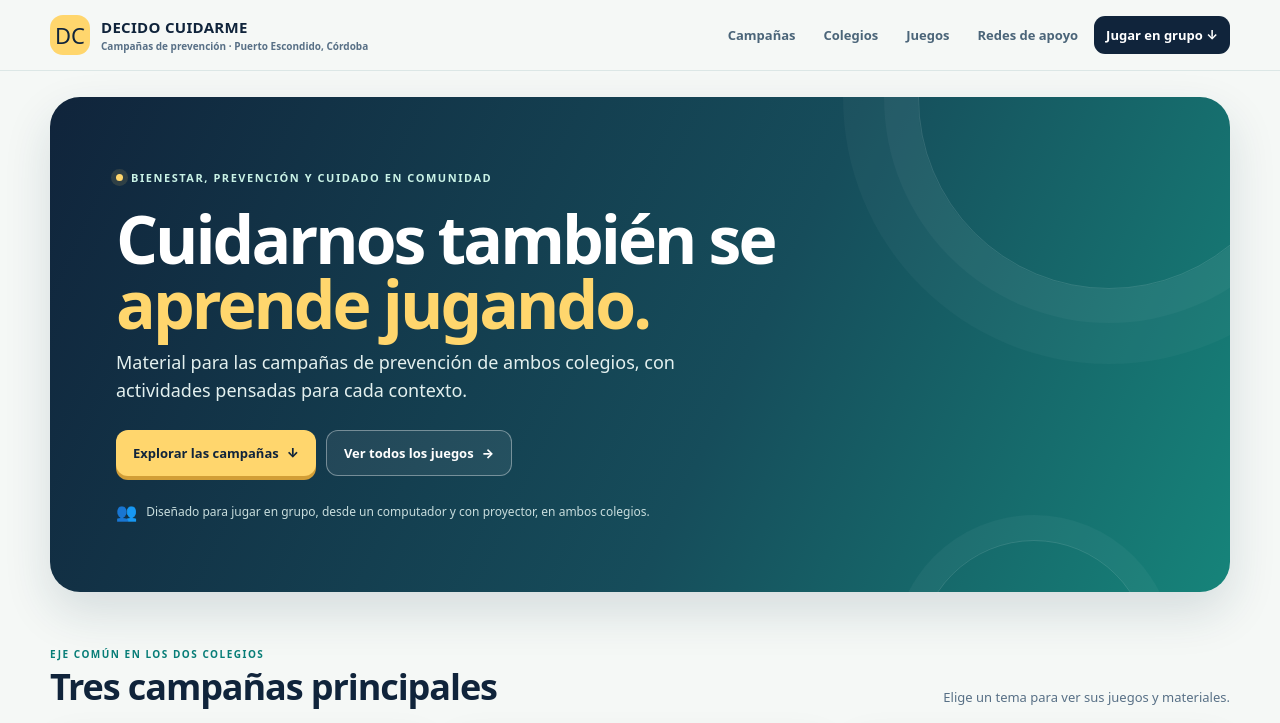
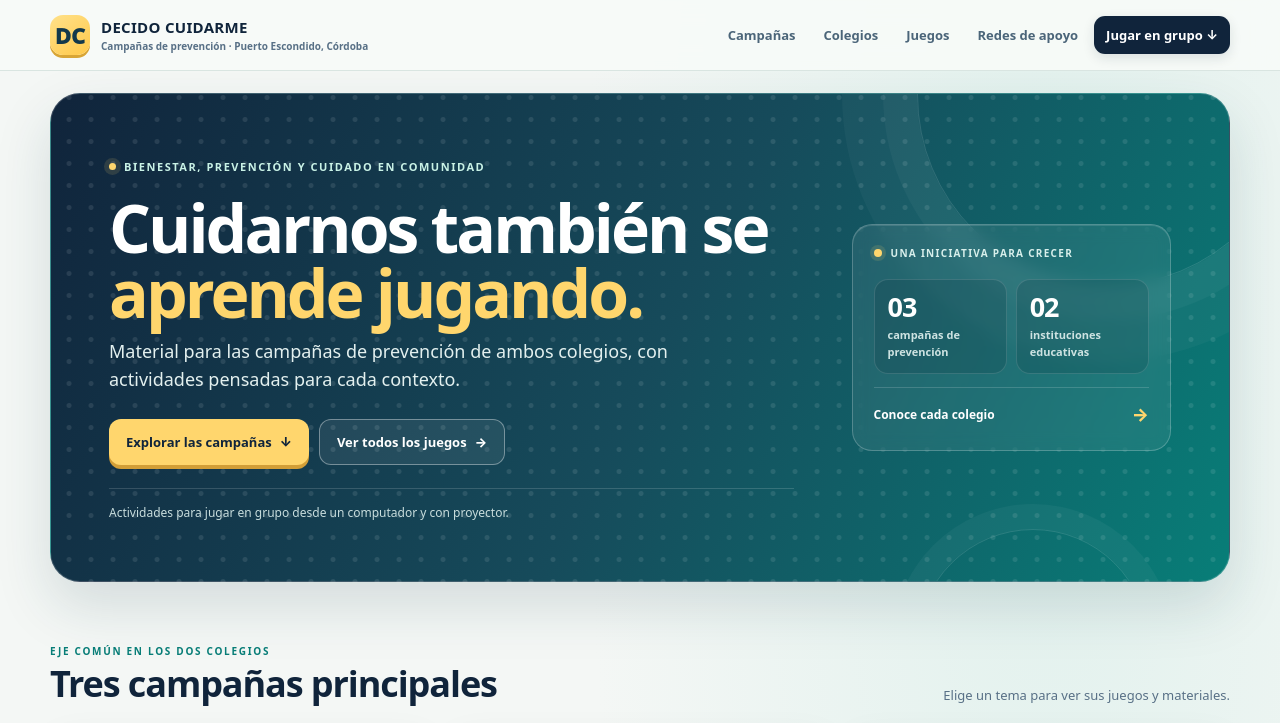
Before and after one commit to Ruben-arc3/decido-cuidarme, a plain HTML site: page outputs/index.html in a window 1280 px wide. Shown: the top 723 px of the page. Drawn offline with Linux system fonts and the light colour scheme.

Commit message:
Mejorar diseño de la página central

```diff
--- a/outputs/index.html
+++ b/outputs/index.html
@@ -12,6 +12,35 @@
 @media(max-width:560px){.shell{width:calc(100% - 24px)}.topinner{gap:6px}.brand small{font-size:9px}.nav a{padding:8px 9px;font-size:11px}.hero{margin-top:13px;padding:27px 22px;border-radius:22px}.hero h1{font-size:42px}.section{padding-top:41px}.section-head{display:block}.section-head>p{margin-top:8px}.campaign-grid,.school-grid,.game-grid,.shared-grid{grid-template-columns:1fr}.campaign{min-height:unset}.campaign-link{padding-top:13px}.game-group{padding:14px}.game{min-height:165px}.footer-inner{display:block}.footer-inner span{display:block;margin-top:6px}}
 @media(prefers-reduced-motion:reduce){html{scroll-behavior:auto}*,*:before,*:after{transition:none!important}}
 .dialog-icon{display:none!important}
+/* Portada */
+body{background:radial-gradient(ellipse at 82% 8%,#e1f1ed 0,transparent 29rem),#f4f7f5}
+.topbar{background:#f7faf8eF;border-color:#d9e5e1}
+.mark{color:#12384b;background:linear-gradient(145deg,#ffe18a,#ffc94a);box-shadow:0 3px 0 #d8a536;font-weight:950}
+.nav a{transition:background .18s,color .18s,transform .18s}.nav a:hover{transform:translateY(-1px)}
+.nav .nav-cta{box-shadow:0 4px 12px #10243b20}.nav .nav-cta:hover{background:#1c5262;color:#fff}
+.hero{margin-top:22px;padding:clamp(28px,5vw,58px);border:1px solid #ffffff30;background:radial-gradient(circle at 82% 16%,#ffffff19 0 2px,transparent 3px) 0 0/22px 22px,linear-gradient(118deg,#10243b 0%,#164b5b 52%,#087e78 100%);box-shadow:0 24px 56px #153b4d25}
+.hero-layout{display:grid;grid-template-columns:minmax(0,1.5fr) minmax(240px,.7fr);align-items:center;gap:clamp(22px,5vw,58px)}
+.hero-content{max-width:760px}.hero h1{max-width:740px}.hero p{max-width:610px}.hero-note{padding-top:15px;border-top:1px solid #ffffff26}
+.hero-panel{padding:21px;border:1px solid #ffffff38;border-radius:20px;background:#ffffff12;box-shadow:inset 0 1px #ffffff20;backdrop-filter:blur(8px)}
+.hero-panel-title{display:flex;align-items:center;gap:9px;color:#d8efeb;font-size:10px;font-weight:900;letter-spacing:.13em;text-transform:uppercase}
+.hero-panel-title:before{width:8px;height:8px;border-radius:50%;background:var(--gold);box-shadow:0 0 0 4px #ffd66d21;content:""}
+.hero-stats{display:grid;grid-template-columns:repeat(2,1fr);gap:9px;margin-top:18px}
+.hero-stat{padding:13px;border:1px solid #ffffff21;border-radius:14px;background:#061d2c25}
+.hero-stat strong{display:block;color:#fff;font-size:27px;line-height:1;font-weight:900;letter-spacing:-.04em}
+.hero-stat span{display:block;margin-top:6px;color:#cee3e2;font-size:11px;font-weight:750}
+.hero-panel-link{display:flex;justify-content:space-between;align-items:center;gap:10px;margin-top:13px;padding-top:13px;border-top:1px solid #ffffff28;color:#fff;text-decoration:none;font-size:12px;font-weight:850}
+.hero-panel-link span{color:var(--gold);font-size:18px;transition:transform .18s}.hero-panel-link:hover span{transform:translateX(4px)}
+.section{padding-top:62px}.section-head{margin-bottom:21px}.section-kicker{letter-spacing:.17em}
+.campaign-grid{gap:17px}.campaign{min-height:238px;padding:23px;transition:transform .2s,box-shadow .2s,border-color .2s}.campaign:hover{transform:translateY(-4px);border-color:#c5d9d3;box-shadow:0 20px 42px #15344d16}.campaign-icon{font-size:15px;font-weight:950;letter-spacing:.03em}.campaign h3{max-width:290px}.campaign-link{font-size:12px}
+.callout{align-items:center;margin-top:18px;padding:16px 19px;border-color:#efdfa9;background:linear-gradient(110deg,#fff9e8,#fffdf6)}
+.school-grid{gap:17px}.school-card{min-height:230px;padding:24px;transition:transform .2s,box-shadow .2s}.school-card:hover{transform:translateY(-3px);box-shadow:0 20px 42px #15344d16}.school-icon{font-size:14px;font-weight:950;letter-spacing:.04em}.school-card.vicente{border-top:3px solid #397ba6}.school-card.villa{border-top:3px solid #148875}
+.games{padding-top:64px}.games-by-campaign{gap:18px}.game-group{padding:22px;border-color:#dfe9e4;background:#eef4f1;scroll-margin-top:92px;transition:border-color .2s,box-shadow .2s}.game-group:target{border-color:#96c4b7;box-shadow:0 0 0 3px #14887512}.game-grid{gap:12px}.game{min-height:183px;border-color:#e4ece8;transition:transform .18s,box-shadow .18s,border-color .18s}.game:hover{transform:translateY(-3px);border-color:#c9ddd4;box-shadow:0 12px 24px #15344d10}.game a{transition:gap .18s}.game a:hover{gap:10px;text-decoration:none}
+.shared-card{position:relative;overflow:hidden;box-shadow:0 16px 34px #15344d15}.shared-card:after{position:absolute;right:-55px;bottom:-100px;width:240px;height:240px;border:1px solid #ffffff27;border-radius:50%;box-shadow:0 0 0 24px #ffffff0a,0 0 0 53px #ffffff08;content:"";pointer-events:none}.shared-card>*{position:relative;z-index:1}
+.care-card{box-shadow:var(--shadow)}.footer{margin-top:64px}
+@media(max-width:850px){.hero-layout{grid-template-columns:1fr 250px;gap:20px}.hero-panel{padding:17px}.hero-stat{padding:11px}}
+@media(max-width:700px){.hero-layout{grid-template-columns:1fr}.hero-panel{max-width:440px}.hero-stats{grid-template-columns:repeat(2,1fr)}}
+@media(max-width:560px){.hero{margin-top:13px;padding:25px 20px;border-radius:22px}.hero h1{font-size:40px}.hero-panel{padding:15px}.hero-stat strong{font-size:23px}.section{padding-top:43px}.campaign-grid,.school-grid,.game-grid,.shared-grid{grid-template-columns:1fr}.campaign{min-height:unset}.campaign-link{padding-top:14px}.school-card{min-height:unset}.school-link{padding-top:14px}.games{padding-top:46px}.game-group{padding:14px}.game{min-height:160px}.footer{margin-top:45px}}
+@media(prefers-reduced-motion:reduce){.campaign,.school-card,.game,.nav a,.btn,.hero-panel-link span{transition:none!important}}
 </style>
 </head>
 <body>
@@ -21,13 +50,13 @@
 </div></header>
 <main>
   <div class="shell">
-    <section class="hero" id="inicio" aria-labelledby="hero-title"><div class="hero-content">
+    <section class="hero" id="inicio" aria-labelledby="hero-title"><div class="hero-layout"><div class="hero-content">
       <div class="eyebrow"><i></i> Bienestar, prevención y cuidado en comunidad</div>
       <h1 id="hero-title">Cuidarnos también se <em>aprende jugando.</em></h1>
       <p>Material para las campañas de prevención de ambos colegios, con actividades pensadas para cada contexto.</p>
       <div class="actions"><a class="btn btn-main" href="#campanas">Explorar las campañas <span aria-hidden="true">↓</span></a><a class="btn btn-ghost" href="#juegos">Ver todos los juegos <span aria-hidden="true">→</span></a></div>
-      <div class="hero-note"><span>👥</span> Diseñado para jugar en grupo, desde un computador y con proyector, en ambos colegios.</div>
-    </div></section>
+      <div class="hero-note">Actividades para jugar en grupo desde un computador y con proyector.</div>
+    </div><aside class="hero-panel" aria-label="Resumen del proyecto"><div class="hero-panel-title">Una iniciativa para crecer</div><div class="hero-stats"><div class="hero-stat"><strong>03</strong><span>campañas de prevención</span></div><div class="hero-stat"><strong>02</strong><span>instituciones educativas</span></div></div><a class="hero-panel-link" href="#instituciones">Conoce cada colegio <span aria-hidden="true">→</span></a></aside></div></section>
 
     <section class="section" id="campanas" aria-labelledby="campaign-title"><div class="section-head"><div><p class="section-kicker">Eje común en los dos colegios</p><h2 id="campaign-title">Tres campañas principales</h2></div><p>Elige un tema para ver sus juegos y materiales.</p></div>
       <div class="campaign-grid">
```
